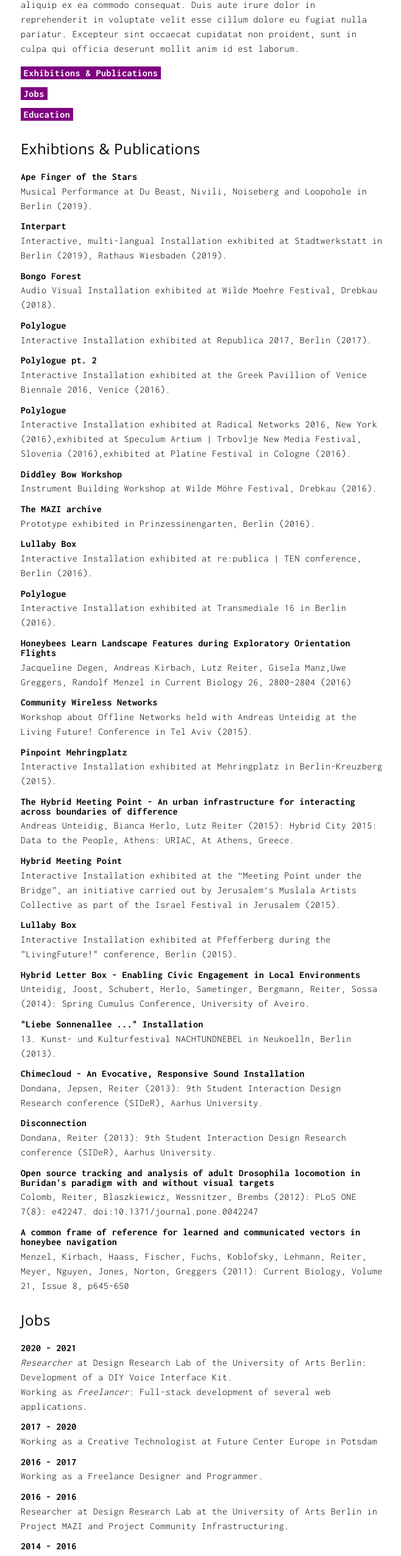
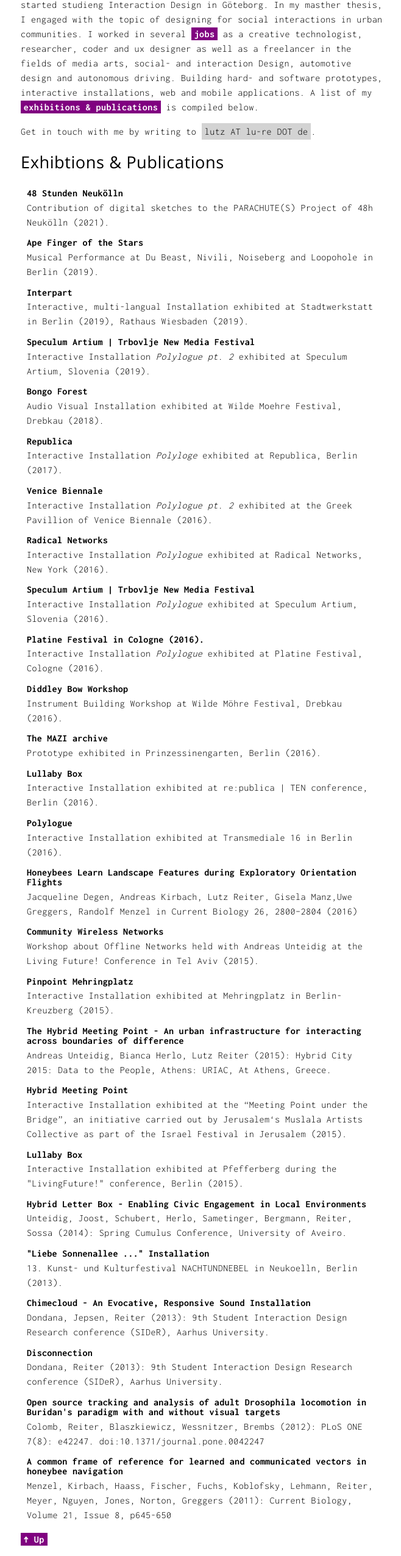
Before and after one commit to lutzer/portfolio, an Eleventy site: page site/about.md in a window 1280 px wide. Shown: the part 235-2787 px from the top of the page at 61% size, without its empty margins (306-964 px from the left). Built offline with nearby package versions, Linux system fonts and the light colour scheme; Eleventy itself is replaced by a stand-in of ours; files that its build step writes are made by us from their sources.

Commit message:
added about text

```diff
--- a/site/_layouts/base-layout.njk
+++ b/site/_layouts/base-layout.njk
@@ -10,6 +10,7 @@ title: Lutz Reiter
     <link rel="stylesheet" href="/css/styles.css">
   </head>
   <body>
+    <span id="start"/>
     {{ content | safe }}
   </body>
 </html>
--- a/site/_scss/about-page.scss
+++ b/site/_scss/about-page.scss
@@ -2,8 +2,20 @@
 
 .about-page {
 
+  .content-table {
+    margin: $large-spacing 0;
+    ul { padding: 0; list-style: none; }
+    li { display: inline;}
+  }
+
+  .align-right {
+    text-align: left;
+  }
+
+  .list {
+
     ul {
-    padding: 0;
+      padding: 0 10px;
     }
 
     li {
@@ -24,4 +36,29 @@
       }
 
     }
+
   }
+
+  #jobs, #education {
+
+    li {
+      display:flex;
+
+      h1 {
+        width: 120px;
+        flex: 0 0 auto;
+      }
+
+      p {
+        flex: 1 1 0;
+      }
+    }
+
+    // h1 {
+    //   display: inline-block;
+    //   float:left;
+    // }
+  }
+
+
+}
--- a/site/_scss/index-page.scss
+++ b/site/_scss/index-page.scss
@@ -22,7 +22,5 @@
       margin:0 auto;
       pointer-events: none;
     }
-
   }
-
 }
--- a/site/_scss/main.scss
+++ b/site/_scss/main.scss
@@ -44,9 +44,10 @@ h1 {
 }
 
 h2 {
-  font-size: 150%;
-  margin-top: 30px;
+  font-size: 170%;
   font-weight: normal;
+  // border-bottom: 1px solid black;
+  // padding: 10px 0;
 }
 
 a {
@@ -111,6 +112,13 @@ a {
   }
 }
 
+code {
+  font-family: 'Inconsolata', monospace;
+  background-color: lightgray;
+  padding: 5px;
+}
+
+
 // import scss code for pages
 @import "index-page.scss";
 @import "about-page.scss";
--- a/site/_scss/vars.scss
+++ b/site/_scss/vars.scss
@@ -1,3 +1,4 @@
 $content-width: 600px;
 $standard-spacing: 10px;
+$large-spacing: 25px;
 $primary-color: purple;
--- a/site/about.md
+++ b/site/about.md
@@ -6,13 +6,16 @@ date: Last Modified
 
 # About Me
 
-Lorem ipsum dolor sit amet, consectetur adipiscing elit, sed do eiusmod tempor incididunt ut labore et dolore magna aliqua. Ut enim ad minim veniam, quis nostrud exercitation ullamco laboris nisi ut aliquip ex ea commodo consequat. Duis aute irure dolor in reprehenderit in voluptate velit esse cillum dolore eu fugiat nulla pariatur. Excepteur sint occaecat cupidatat non proident, sunt in culpa qui officia deserunt mollit anim id est laborum.
+By [education](#education) I am an interaction designer, programmer and biologist. After finishing my bachelor in bioinformatics, I worked several years in the field of neurobiology and behavioural science. In 2011 I started studieng Interaction Design in Göteborg. In my masther thesis, I engaged with the topic of designing for social interactions in urban communities. I worked in several [jobs](#jobs) as a creative technologist, researcher, coder and ux designer as well as a freelancer in the fields of media arts, social- and interaction Design, automotive design and autonomous driving. Building hard- and software prototypes, interactive installations, web and mobile applications. A list of my [exhibitions & publications](#exhibitions) is compiled below.
 
-* [Exhibitions & Publications](#exhibitions)
-* [Jobs](#jobs)
-* [Education](#education)
+Get in touch with me by writing to <code>lutz AT lu-re DOT de</code>.
 
-## Exhibtions & Publications <a class="anchor" name="exhibitions"></a>
+<div id="exhibitions" class="list">
+
+## Exhibtions & Publications
+
+* # 48 Stunden Neukölln
+  Contribution of digital sketches to the PARACHUTE(S) Project of 48h Neukölln (2021).
 
 * # Ape Finger of the Stars
   Musical Performance at Du Beast, Nivili, Noiseberg and Loopohole in Berlin (2019).
@@ -20,17 +23,26 @@ Lorem ipsum dolor sit amet, consectetur adipiscing elit, sed do eiusmod tempor i
 * # Interpart
   Interactive, multi-langual Installation exhibited at Stadtwerkstatt in Berlin (2019), Rathaus Wiesbaden (2019).
 
+* # Speculum Artium | Trbovlje New Media Festival
+  Interactive Installation *Polylogue pt. 2* exhibited at Speculum Artium, Slovenia (2019).
+
 * # Bongo Forest
   Audio Visual Installation exhibited at Wilde Moehre Festival, Drebkau (2018).
 
-* # Polylogue
-  Interactive Installation exhibited at Republica 2017, Berlin (2017).
+* # Republica
+  Interactive Installation *Polyloge* exhibited at Republica, Berlin (2017).
 
-* # Polylogue pt. 2
-  Interactive Installation exhibited at the Greek Pavillion of Venice Biennale 2016, Venice (2016).
+* # Venice Biennale
+  Interactive Installation *Polylogue pt. 2* exhibited at the Greek Pavillion of Venice Biennale (2016).
 
-* # Polylogue
-  Interactive Installation exhibited at Radical Networks 2016, New York (2016),exhibited at Speculum Artium | Trbovlje New Media Festival, Slovenia (2016),exhibited at Platine Festival in Cologne (2016).
+* # Radical Networks
+  Interactive Installation *Polylogue* exhibited at Radical Networks, New York (2016).
+
+* # Speculum Artium | Trbovlje New Media Festival
+  Interactive Installation *Polylogue* exhibited at Speculum Artium, Slovenia (2016).
+
+* # Platine Festival in Cologne (2016).
+  Interactive Installation *Polylogue* exhibited at Platine Festival, Cologne (2016).
 
 * # Diddley Bow Workshop
   Instrument Building Workshop at Wilde Möhre Festival, Drebkau (2016).
@@ -80,33 +92,35 @@ Lorem ipsum dolor sit amet, consectetur adipiscing elit, sed do eiusmod tempor i
 * # A common frame of reference for learned and communicated vectors in honeybee navigation
   Menzel, Kirbach, Haass, Fischer, Fuchs, Koblofsky, Lehmann, Reiter, Meyer, Nguyen, Jones, Norton, Greggers (2011): Current Biology, Volume 21, Issue 8, p645-650
 
-## Jobs <a class="anchor" name="jobs"></a>
+</div>
+<div class="align-right"><a href="#start">&#8593; Up</a></div>
+<div id="jobs" class="list">
+
+## Jobs
 
 * # 2020 - 2021
-  *Researcher* at Design Research Lab of the University of Arts Berlin: Development of a DIY Voice Interface Kit.
-
-  Working as *Freelancer*: Full-stack development of several web applications.
+  *Researcher*: Development of a DIY Voice Interface Kit at Design Research Lab of the University of Arts Berlin. *Freelancer*: Full-stack development of several web applications.
 
 * # 2017 - 2020
-  Working as a Creative Technologist at Future Center Europe in Potsdam
+  Working as a *Creative Technologist* at Future Center Europe in Potsdam.
 
 * # 2016 - 2017
-  Working as a Freelance Designer and Programmer.
+  Working as a *Freelance Designer and Programmer*.
 
 * # 2016 - 2016
-  Researcher at Design Research Lab at the University of Arts Berlin in Project MAZI and Project Community Infrastructuring.
+  *Researcher* at Design Research Lab at the University of Arts Berlin in Project MAZI and Project Community Infrastructuring.
 
 * # 2014 - 2016
-  Working as a Freelance Designer and Programmer on several projects concerning media arts, tangible prototyping, user experience and interface design, mobile app and web programming. Among my partners are Universität der Künste Berlin, SPD, Bundesdruckerei und Leuphana Universität Lüneburg.
+  Working as a *Freelance Designer* and Programmer on several projects concerning media arts, tangible prototyping, user experience and interface design, mobile app and web programming. Among my partners are Universität der Künste Berlin, SPD, Bundesdruckerei und Leuphana Universität Lüneburg.
 
 * # 2013 - 2014
-  Universität der Künste, Design Research Lab, Project Community Infrastructuring, Developing and implementing several concepts for researching and improving neighbourly interactions in urban communities.
+  *Research Assistant* at Universität der Künste, Design Research Lab, Project Community Infrastructuring, Developing and implementing several concepts for researching and improving neighbourly interactions in urban communities.
 
 * # 2010 - 2011
-  Charité Universitaätsmedizin Berlin, Neurocure, Cognitive Neurobiolgy, Development of a camera based cage for conditioning small animals
+  *Research Assistant* at Charité Universitaätsmedizin Berlin, Neurocure, Cognitive Neurobiolgy, Development of a camera based cage for conditioning small animals
 
 * # 2009 - 2010
-  AG Neurobiology, Freie Universität Berlin, work on various projects, statistical programming, teaching, data visualisation
+  *Research Assistant* at AG Neurobiology, Freie Universität Berlin, work on various projects, statistical programming, teaching, data visualisation
 
 * # 2009 - 2009
   AG Artificial Intelligence, Freie Universität Berlin, work on the RoboBee Project, programming work and field experiments
@@ -114,13 +128,23 @@ Lorem ipsum dolor sit amet, consectetur adipiscing elit, sed do eiusmod tempor i
 * # 2005 - 2005
   Hebbel Theater Berlin, internship as stage technician
 
-## Education <a class="anchor" name="education"></a>
+</div>
+
+<div class="align-right"><a href="#start">&#8593; Up</a></div>
+
+<div id="education" class="list">
+
+## Education
 
 * # 2013 - 2014
-  Master Thesis written at Design Research Lab, Universität der Künste Berlin.
+  Master Thesis conducted at Design Research Lab, Universität der Künste Berlin.
 
 * # 2011 - 2014
   Chalmers University of Technology, Göteborg. Master in Interaction Design
 
 * # 2005 - 2009
   Freie Universität Berlin. Bachelor of Bioinformatics
+
+</div>
+
+<div class="align-right"><a href="#start">&#8593; Up</a></div>
```
Also changed, not shown: site/index.md (+1 -1 lines), .eleventy.js. Lines whose indentation alone changed are shown as unchanged.
